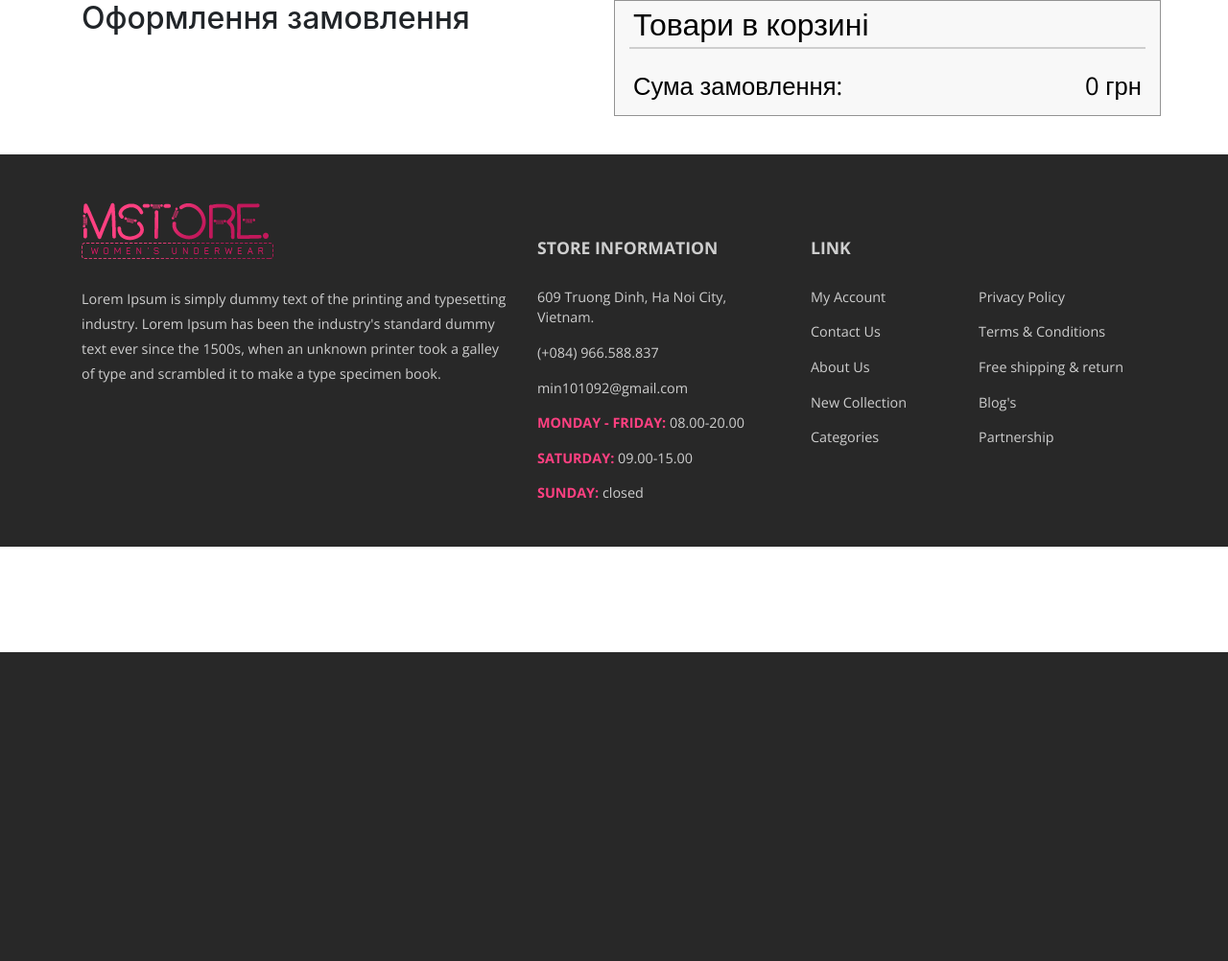
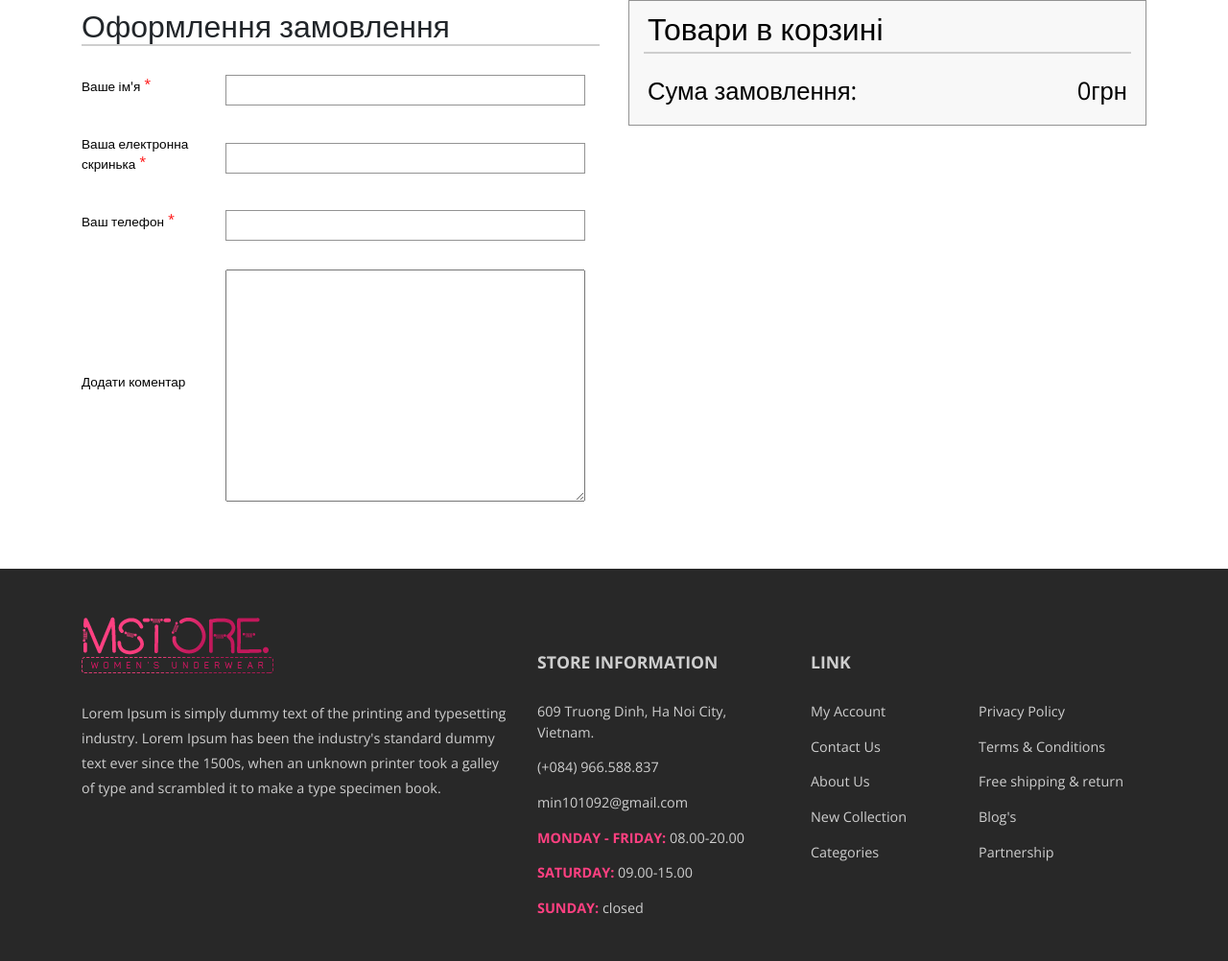
Before and after one commit to biryukov-m/craft-shop, a Django app: page /orders/checkout/ in a window 1280 px wide. Shown: the part 120-1122 px from the top of the page at 96% size. Before the commit the page ends 800 px from the top, so only its background shows below. Run offline with Django 3.2, Linux system fonts and the light colour scheme; data comes from the database, SQL or seed files in the repository; some libraries are stand-ins or nearby versions.

Commit message:
Верстка чекаут, форма

```diff
--- a/landing/static/landing/css/main.css
+++ b/landing/static/landing/css/main.css
@@ -1093,11 +1093,55 @@ a:hover {
 .main-layout .checkout-container {
   margin-bottom: 40px;
 }
-.main-layout .checkout-container .basket {
+.main-layout .checkout-container .order-form h2 {
+  margin-bottom: 30px;
+  margin-top: 8px;
+  font-family: "Open Sans", sans-serif;
+  border-bottom: 2px #cecece solid;
+}
+.main-layout .checkout-container .order-form .form-container {
+  display: flex;
+  flex-direction: column;
+  padding-right: 15px;
+}
+.main-layout .checkout-container .order-form .form-container .field {
+  display: flex;
+  margin-bottom: 30px;
+  align-items: center;
+}
+.main-layout .checkout-container .order-form .form-container .field label {
+  width: 150px;
+  flex-shrink: 0;
+  position: relative;
+  font-family: "Open Sans", sans-serif;
+  font-size: 0.85rem;
+  color: black;
+}
+.main-layout .checkout-container .order-form .form-container .field label.required::after {
+  display: inline;
+  position: relative;
+  right: -4px;
+  top: -3px;
+  content: "*";
+  color: red;
+  font-size: 0.8rem;
+}
+.main-layout .checkout-container .order-form .form-container .field input {
+  width: 100%;
+  height: 32px;
+  border: solid #939393 1px;
+  box-shadow: none;
+  padding: 0 8px;
+  font-family: "Open Sans", sans-serif;
+  font-size: 0.85rem;
+  color: black;
+}
+.main-layout .checkout-container .basket .basket-container {
   border: solid #939393 1px;
   background: #f8f8f8;
-}
-.main-layout .checkout-container .basket h2 {
+  padding: 5px 15px;
+}
+.main-layout .checkout-container .basket .basket-container h2 {
   border-bottom: 2px #cecece solid;
   font-family: "Open Sans", sans-serif;
   font-weight: 100;
@@ -1106,36 +1150,36 @@ a:hover {
   margin-bottom: 15px;
   font-size: 2rem;
 }
-.main-layout .checkout-container .basket .basket-list table {
+.main-layout .checkout-container .basket .basket-container .basket-list table {
   font-family: "Open Sans", sans-serif;
   color: black;
   font-size: 0.9rem;
 }
-.main-layout .checkout-container .basket .basket-list table tbody tr.item td {
+.main-layout .checkout-container .basket .basket-container .basket-list table tbody tr.item td {
   border-bottom: 15px solid transparent;
 }
-.main-layout .checkout-container .basket .basket-list table tbody tr.item td.image-container {
+.main-layout .checkout-container .basket .basket-container .basket-list table tbody tr.item td.image-container {
   width: 12%;
 }
-.main-layout .checkout-container .basket .basket-list table tbody tr.item td.image-container img {
+.main-layout .checkout-container .basket .basket-container .basket-list table tbody tr.item td.image-container img {
   max-width: 95%;
 }
-.main-layout .checkout-container .basket .basket-list table tbody tr.item td.text-container {
+.main-layout .checkout-container .basket .basket-container .basket-list table tbody tr.item td.text-container {
   max-width: 66%;
 }
-.main-layout .checkout-container .basket .basket-list table tbody tr.item td.text-container .brand {
+.main-layout .checkout-container .basket .basket-container .basket-list table tbody tr.item td.text-container .brand {
   font-size: 0.85rem;
 }
-.main-layout .checkout-container .basket .basket-list table tbody tr.item td.text-container .name {
+.main-layout .checkout-container .basket .basket-container .basket-list table tbody tr.item td.text-container .name {
   font-size: 0.8rem;
 }
-.main-layout .checkout-container .basket .basket-list table tbody tr.item td.text-container .price {
+.main-layout .checkout-container .basket .basket-container .basket-list table tbody tr.item td.text-container .price {
   font-size: 0.75rem;
 }
-.main-layout .checkout-container .basket .basket-list table tbody tr.item td.count .spinner-selector {
-  display: flex;
-}
-.main-layout .checkout-container .basket .basket-list table tbody tr.item td.count .spinner-selector .number {
+.main-layout .checkout-container .basket .basket-container .basket-list table tbody tr.item td.count .spinner-selector {
+  display: flex;
+}
+.main-layout .checkout-container .basket .basket-container .basket-list table tbody tr.item td.count .spinner-selector .number {
   display: inline-block;
   max-width: 25px;
   -webkit-appearance: textfield;
@@ -1148,55 +1192,55 @@ a:hover {
   text-align: center;
   color: black;
 }
-.main-layout .checkout-container .basket .basket-list table tbody tr.item td.count .spinner-selector .number::-webkit-inner-spin-button {
+.main-layout .checkout-container .basket .basket-container .basket-list table tbody tr.item td.count .spinner-selector .number::-webkit-inner-spin-button {
   -webkit-appearance: none;
 }
-.main-layout .checkout-container .basket .basket-list table tbody tr.item td.count .spinner-selector .number::-webkit-outer-spin-button {
+.main-layout .checkout-container .basket .basket-container .basket-list table tbody tr.item td.count .spinner-selector .number::-webkit-outer-spin-button {
   -webkit-appearance: none;
 }
-.main-layout .checkout-container .basket .basket-list table tbody tr.item td.count .spinner-selector button {
+.main-layout .checkout-container .basket .basket-container .basket-list table tbody tr.item td.count .spinner-selector button {
   background: none;
   border: none;
   vertical-align: middle;
   cursor: pointer;
   color: #282828;
 }
-.main-layout .checkout-container .basket .basket-list table tbody tr.item td.count .spinner-selector button i {
+.main-layout .checkout-container .basket .basket-container .basket-list table tbody tr.item td.count .spinner-selector button i {
   font-size: 1rem;
 }
-.main-layout .checkout-container .basket .basket-list table tbody tr.item td.count .spinner-selector button:hover {
+.main-layout .checkout-container .basket .basket-container .basket-list table tbody tr.item td.count .spinner-selector button:hover {
   color: #e54833;
 }
-.main-layout .checkout-container .basket .basket-list table tbody tr.item td.count .spinner-selector .left {
+.main-layout .checkout-container .basket .basket-container .basket-list table tbody tr.item td.count .spinner-selector .left {
   display: inline-block;
   padding-left: 6px;
 }
-.main-layout .checkout-container .basket .basket-list table tbody tr.item td.count .spinner-selector .right {
+.main-layout .checkout-container .basket .basket-container .basket-list table tbody tr.item td.count .spinner-selector .right {
   display: inline-block;
   padding-right: 6px;
 }
-.main-layout .checkout-container .basket .basket-list table tbody tr.item td.total {
+.main-layout .checkout-container .basket .basket-container .basket-list table tbody tr.item td.total {
   max-width: 30%;
   text-align: right;
 }
-.main-layout .checkout-container .basket .basket-list table tbody tr.item td.total button {
+.main-layout .checkout-container .basket .basket-container .basket-list table tbody tr.item td.total button {
   background: none;
   border: none;
   vertical-align: middle;
   cursor: pointer;
   color: #282828;
 }
-.main-layout .checkout-container .basket .basket-list table tbody tr.item td.total button i {
+.main-layout .checkout-container .basket .basket-container .basket-list table tbody tr.item td.total button i {
   font-size: 1rem;
 }
-.main-layout .checkout-container .basket .basket-list table tbody tr.item td.total button:hover {
+.main-layout .checkout-container .basket .basket-container .basket-list table tbody tr.item td.total button:hover {
   color: #ff0000;
 }
-.main-layout .checkout-container .basket .basket-list table tbody tr.item:last-of-type td {
+.main-layout .checkout-container .basket .basket-container .basket-list table tbody tr.item:last-of-type td {
   padding-bottom: 15px;
   border-bottom: 2px #cecece solid;
 }
-.main-layout .checkout-container .basket .overall-price {
+.main-layout .checkout-container .basket .basket-container .overall-price {
   display: flex;
   justify-content: space-between;
   font-family: "Open Sans", sans-serif;
--- a/landing/static/landing/css/main.sass
+++ b/landing/static/landing/css/main.sass
@@ -1106,59 +1106,120 @@ a:hover
   .checkout-container
     margin-bottom: 40px
     .order-form
-
+      h2
+        margin-bottom: 30px
+        margin-top: 8px
+        font-family: "Open Sans", sans-serif
+        border-bottom: 2px $lighter solid
+      .form-container
+        display: flex
+        flex-direction: column
+        padding-right: 15px
+        .field
+          display: flex
+          margin-bottom: 30px
+          align-items: center
+          label
+            width: 150px
+            flex-shrink: 0
+            position: relative
+            font-family: "Open Sans", sans-serif
+            font-size: 0.85rem
+            color: black
+          label.required::after
+            display: inline
+            position: relative
+            right: -4px
+            top: -3px
+            content: '*'
+            color: red
+            font-size: 0.8rem
+          input
+            width: 100%
+            height: 32px
+            border: solid $light 1px
+            box-shadow: none
+            padding: 0 8px
+            font-family: "Open Sans", sans-serif
+            font-size: 0.85rem
+            color: black
     .basket
-      border: solid $light 1px
-      background: #f8f8f8
-      h2
-        border-bottom: 2px $lighter solid
-        font-family: "Open Sans", sans-serif
-        font-weight: 100
-        color: #000
-        padding: 5px 4px
-        margin-bottom: 15px
-        font-size: 2rem
-      .basket-list
-        table
+      .basket-container
+        border: solid $light 1px
+        background: #f8f8f8
+        padding: 5px 15px
+        h2
+          border-bottom: 2px $lighter solid
           font-family: "Open Sans", sans-serif
-          color: black
-          font-size: 0.9rem
-          tbody
-            tr.item
-              td
-                border-bottom: 15px solid transparent
-              td.image-container
-                width: 12%
-                img
-                  max-width: 95%
-              td.text-container
-                max-width: 66%
-                .brand
-                  font-size: 0.85rem
-                .name
-                  font-size: 0.8rem
-                .price
-                  font-size: 0.75rem
-              td.count
-                .spinner-selector
-                  display: flex
-                  .number
-                    display: inline-block
-                    max-width: 25px
-                    -webkit-appearance: textfield
-                    -moz-appearance: textfield
-                    appearance: textfield
-                    border: none
-                    background: none
-                    font-family: "Open Sans", sans-serif
-                    font-size: 0.9rem
-                    text-align: center
-                    color: black
-
-                  .number::-webkit-inner-spin-button
-                    -webkit-appearance: none
-                  .number::-webkit-outer-spin-button
-                    -webkit-appearance: none
+          font-weight: 100
+          color: #000
+          padding: 5px 4px
+          margin-bottom: 15px
+          font-size: 2rem
+        .basket-list
+          table
+            font-family: "Open Sans", sans-serif
+            color: black
+            font-size: 0.9rem
+            tbody
+              tr.item
+                td
+                  border-bottom: 15px solid transparent
+                td.image-container
+                  width: 12%
+                  img
+                    max-width: 95%
+                td.text-container
+                  max-width: 66%
+                  .brand
+                    font-size: 0.85rem
+                  .name
+                    font-size: 0.8rem
+                  .price
+                    font-size: 0.75rem
+                td.count
+                  .spinner-selector
+                    display: flex
+                    .number
+                      display: inline-block
+                      max-width: 25px
+                      -webkit-appearance: textfield
+                      -moz-appearance: textfield
+                      appearance: textfield
+                      border: none
+                      background: none
+                      font-family: "Open Sans", sans-serif
+                      font-size: 0.9rem
+                      text-align: center
+                      color: black
+
+                    .number::-webkit-inner-spin-button
+                      -webkit-appearance: none
+                    .number::-webkit-outer-spin-button
+                      -webkit-appearance: none
+                    button
+                      background: none
+                      border: none
+                      vertical-align: middle
+                      cursor: pointer
+                      color: $darker
+                      i
+                        font-size: 1rem
+                    button:hover
+                      color: $highlight_darkest
+                    .left
+                      display: inline-block
+                      padding-left: 6px
+                    .right
+                      display: inline-block
+                      padding-right: 6px
+
+
+                td.total
+                  max-width: 30%
+                  text-align: right
+                  .total-price
+
                   button
                     background: none
                     border: none
@@ -1168,43 +1229,20 @@ a:hover
                     i
                       font-size: 1rem
                   button:hover
-                    color: $highlight_darkest
-                  .left
-                    display: inline-block
-                    padding-left: 6px
-                  .right
-                    display: inline-block
-                    padding-right: 6px
-
-
-              td.total
-                max-width: 30%
-                text-align: right
-                .total-price
-
-                button
-                  background: none
-                  border: none
-                  vertical-align: middle
-                  cursor: pointer
-                  color: $darker
-                  i
-                    font-size: 1rem
-                button:hover
-                  color: #ff0000
-            tr.item:last-of-type
-              td
-                padding-bottom: 15px
-                border-bottom: 2px $lighter solid
-      .overall-price
-        display: flex
-        justify-content: space-between
-        font-family: "Open Sans", sans-serif
-        font-weight: 300
-        color: #000
-        padding: 5px 4px
-        margin-bottom: 5px
-        font-size: 1.6rem
+                    color: #ff0000
+              tr.item:last-of-type
+                td
+                  padding-bottom: 15px
+                  border-bottom: 2px $lighter solid
+        .overall-price
+          display: flex
+          justify-content: space-between
+          font-family: "Open Sans", sans-serif
+          font-weight: 300
+          color: #000
+          padding: 5px 4px
+          margin-bottom: 5px
+          font-size: 1.6rem
 
 #sort-by-menu
   .ui-menu-item-wrapper
--- a/orders/views.py
+++ b/orders/views.py
@@ -3,6 +3,7 @@ from django.http import JsonResponse
 from .models import ProductInBasket
 from product.models import Item
 from properties.models import Size
+from .forms import OrderForm
 
 
 def basket_add(request):
@@ -72,9 +73,9 @@ def basket_change_quantity(request):
                 product.save()
                 print('New quantity =', product.quantity)
             else:
-                return_dict["response"] = ''''Wrong item quantity, can't decrease, because quantity <= 1'''
+                return_dict["response"] = '''Wrong item quantity, can't decrease, because quantity <= 1'''
         else:
-            return_dict["response"] = ''''Wrong method. Must be "decrease" or "increase"'''
+            return_dict["response"] = '''Wrong method. Must be "decrease" or "increase"'''
 
     items_total_number = ProductInBasket.objects.filter(session_key=session_key).count()
     return_dict["items_total_number"] = items_total_number
@@ -100,7 +101,9 @@ def basket_remove(request):
 
 def checkout(request):
     template_name = 'orders/checkout.html'
+    context = {}
+    context['form'] = OrderForm
     if request.method == 'POST':
-        return render(request, template_name)
+        return render(request, template_name, context=context)
     else:
-        return render(request, template_name)
+        return render(request, template_name, context=context)
--- a/templates/orders/checkout.html
+++ b/templates/orders/checkout.html
@@ -4,8 +4,34 @@
     <div class="checkout-container row">
         <div class="col-md-6 order-form">
             <h2>Оформлення замовлення</h2>
+            <div class="form-container">
+                {% csrf_token %}
+                {{ form.non_field_errors }}
+                <div class="field customer-name">
+                    {{ form.customer_name.errors }}
+                    <label class="required" for="{{ form.customer_name.id_for_label }}">Ваше ім'я</label>
+                    {{ form.customer_name }}
+                </div>
+                <div class="field customer-email">
+                    {{ form.customer_email.errors }}
+                    <label class="required" for="{{ form.customer_email.id_for_label }}">Ваша електронна скринька</label>
+                    {{ form.customer_email }}
+                </div>
+                <div class="field customer-phone">
+                    {{ form.customer_phone.errors }}
+                    <label class="required" for="{{ form.customer_phone.id_for_label }}">Ваш телефон</label>
+                    {{ form.customer_phone }}
+                </div>
+                <div class="field customer-comment">
+                    {{ form.customer_comment.errors }}
+                    <label for="{{ form.customer_comment.id_for_label }}">Додати коментар</label>
+                    {{ form.customer_comment }}
+                </div>
+                {#                {{ form }}#}
+            </div>
         </div>
         <div class="col-md-6 basket">
+            <div class="basket-container">
                 <h2>Товари в корзині</h2>
                 <div class="basket-list">
                     <table>
@@ -59,7 +85,8 @@
                 <div class="overall-price">
                     <span class="caption">Сума замовлення: </span>
                     <div class="price-wrapper">
-                    <span class="basket-total-price">{{ get_basket.basket_total_price }}</span><span class="currency"> грн</span>
+                        <span class="basket-total-price">{{ get_basket.basket_total_price }}</span><span class="currency">грн</span>
+                    </div>
                 </div>
             </div>
         </div>
```
Also changed, not shown: orders/forms.py (line endings or trailing spaces), 1 other file. Lines whose indentation alone changed are shown as unchanged.
